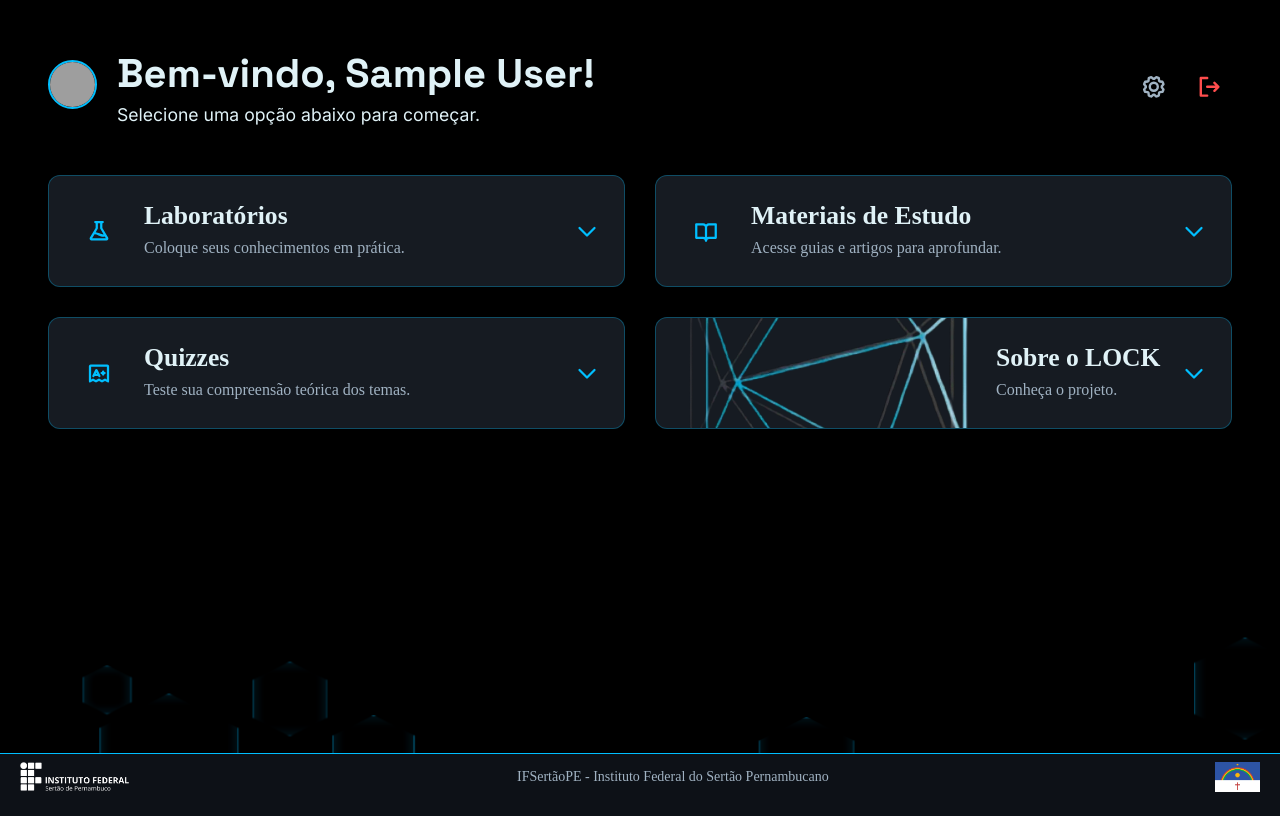
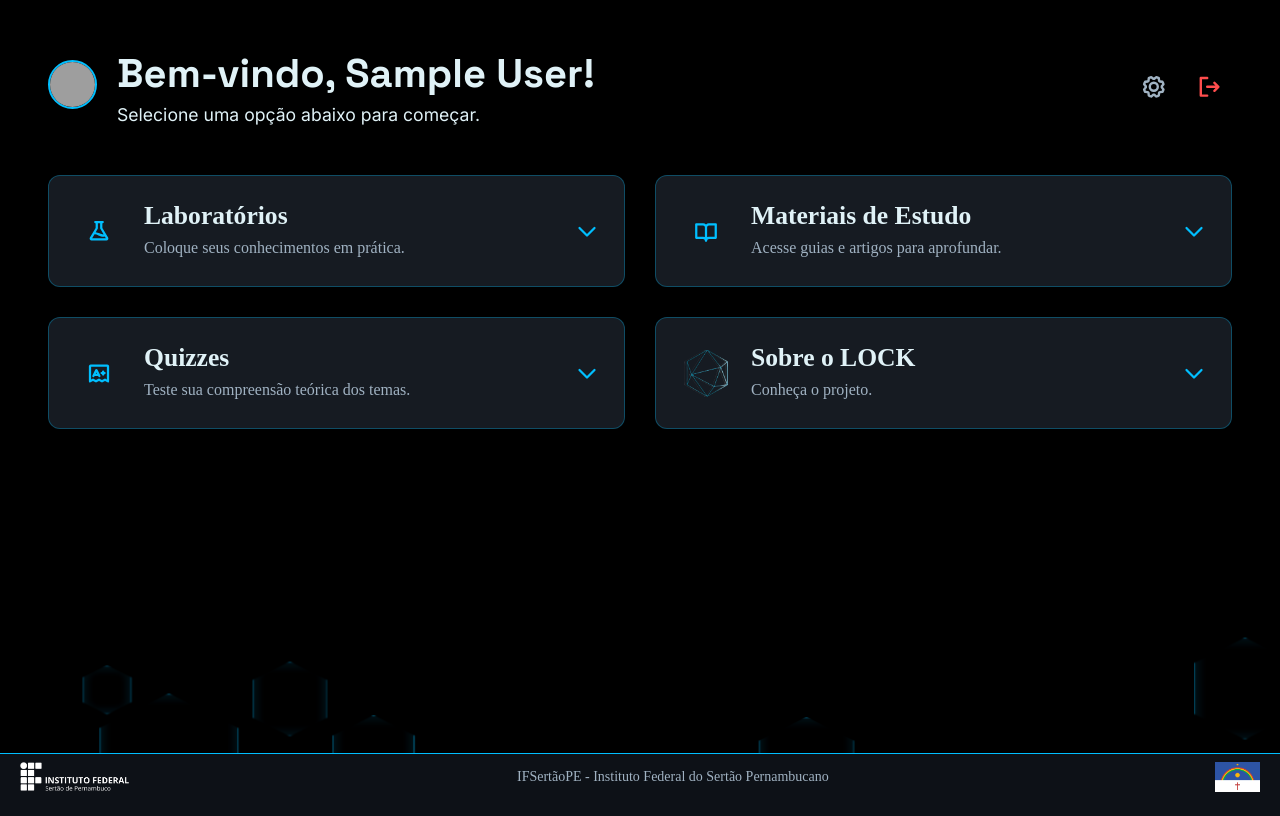
Before and after one commit to TheRealLoppiX/LOCK-FRONT, a React (Create React App) app: page /dashboard in a window 1280 px wide. Built offline with nearby package versions, Linux system fonts and the light colour scheme; sample sign-in values are in the browser's storage; grey boxes are pictures that could not be loaded.

Commit message:
Bug fixes

```diff
--- a/src/pages/dashboard.css
+++ b/src/pages/dashboard.css
@@ -125,3 +125,13 @@
     background-color: var(--accent-color-translucent);
     color: var(--text-primary);
 }
+.card-icon {
+  /* Remove a cor de fundo para que a imagem apareça sem o círculo colorido */
+  background-color: transparent;
+}
+
+.card-logo-icon {
+  width: 100%; /* Faz a imagem ocupar todo o espaço do container do ícone */
+  height: 100%;
+  object-fit: contain; /* Garante que a imagem caiba sem distorcer */
+}
```
